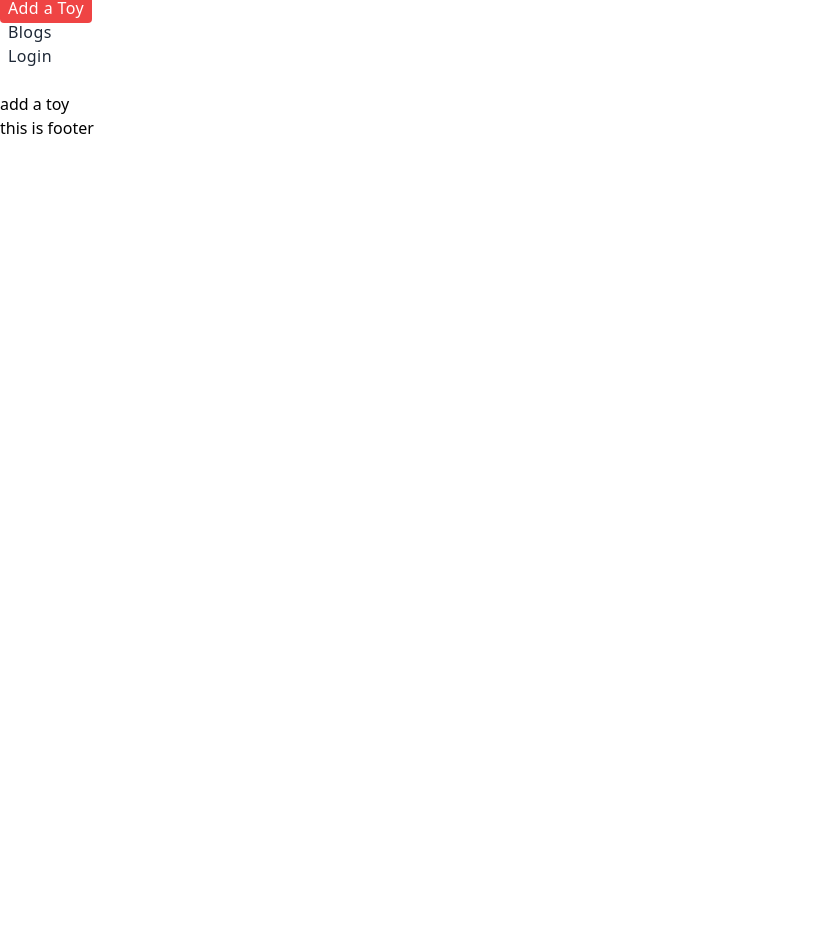
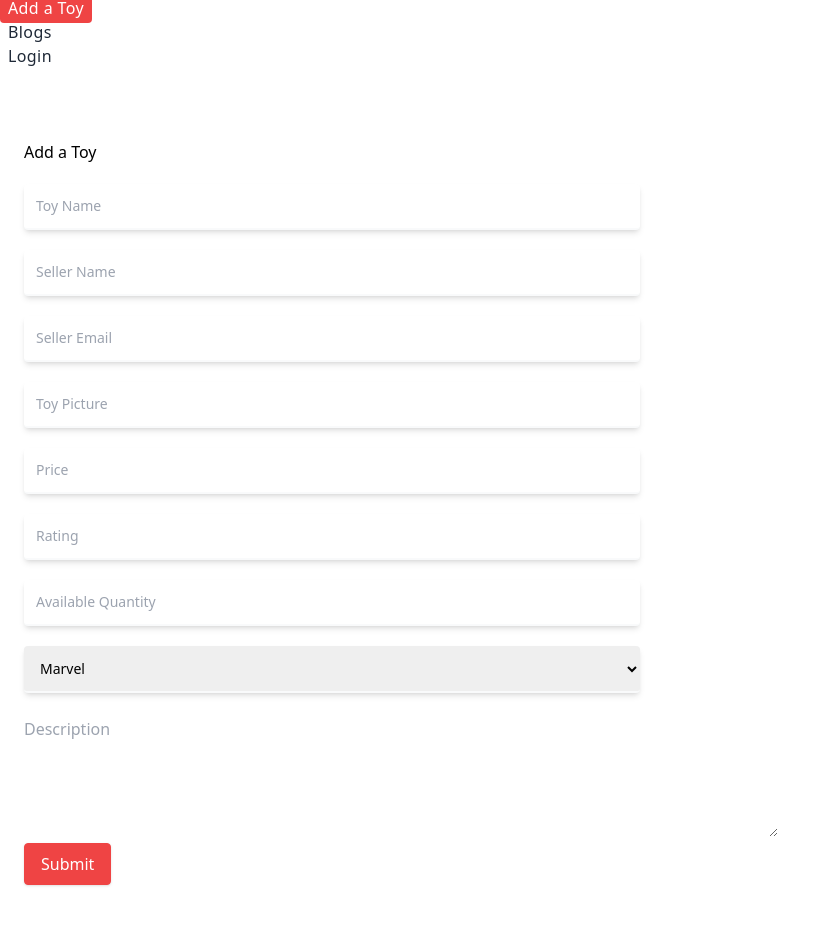
Before and after one commit to MizanPHero/toymarket-client-side, a React (Vite) app: page /addtoy in a window 1280 px wide. Shown: the part 832-1769 px from the top of the page, without its empty margins (0-839 px from the left). Before the commit the page ends 972 px from the top, so only its background shows below. Built offline with nearby package versions, Linux system fonts and the light colour scheme; no server answers.

Commit message:
add toy form created

```diff
--- a/package.json
+++ b/package.json
@@ -21,6 +21,7 @@
     "match-sorter": "^6.3.1",
     "react": "^18.2.0",
     "react-dom": "^18.2.0",
+    "react-hook-form": "^7.43.9",
     "react-router-dom": "^6.11.2",
     "sort-by": "^1.2.0"
   },
--- a/src/Pages/AddToy/AddToy.jsx
+++ b/src/Pages/AddToy/AddToy.jsx
@@ -1,11 +1,134 @@
-import React from 'react';
+import { useContext } from "react";
+import { useForm } from "react-hook-form";
+import { AuthContext } from "../../Provider/AuthProvider";
 
 const AddToy = () => {
-    return (
+  const { user } = useContext(AuthContext);
+
+  const {
+    register,
+    handleSubmit,
+    watch,
+    formState: { errors },
+  } = useForm();
+  const onSubmit = (data) => console.log(data);
+
+  return (
+    <div className="text-center rounded bg-slate-50 my-container">
+      <form onSubmit={handleSubmit(onSubmit)}>
+        <p className="mb-4 text-3xl font-medium text-center text-red-500">
+          Add a Toy
+        </p>
+        {/* register your input into the hook by invoking the "register" function */}
         <div>
-            add a toy
+          <input
+            className="input-style"
+            placeholder="Toy Name"
+            {...register("toyName", { required: true })}
+          />{" "}
+          <br />
+          {errors.toyName && (
+            <span className="ml-4 text-red-500">This field is required</span>
+          )}
         </div>
-    );
+        <div>
+          <input
+            className="input-style"
+            placeholder="Seller Name"
+            {...register("sellerName", { required: true })}
+          />{" "}
+          <br />
+          {errors.sellerName && (
+            <span className="ml-4 text-red-500">This field is required</span>
+          )}
+        </div>
+        <div>
+          <input
+            className="input-style"
+            type="email"
+            value={user?.email}
+            placeholder="Seller Email"
+            {...register("sellerEmail", { required: true })}
+          />{" "}
+          <br />
+          {errors.sellerEmail && (
+            <span className="ml-4 text-red-500">This field is required</span>
+          )}
+        </div>
+        <div>
+          <input
+            className="input-style"
+            placeholder="Toy Picture"
+            {...register("toyPicture", { required: true })}
+          />{" "}
+          <br />
+          {errors.toyPicture && (
+            <span className="ml-4 text-red-500">This field is required</span>
+          )}
+        </div>
+        <div>
+          <input
+            className="input-style"
+            type="number"
+            placeholder="Price"
+            {...register("price", { required: true })}
+          />{" "}
+          <br />
+          {errors.price && (
+            <span className="ml-4 text-red-500">This field is required</span>
+          )}
+        </div>
+        <div>
+          <input
+            className="input-style"
+            type="number"
+            placeholder="Rating"
+            {...register("rating", { required: true })}
+          />{" "}
+          <br />
+          {errors.rating && (
+            <span className="ml-4 text-red-500">This field is required</span>
+          )}
+        </div>
+        <div>
+          <input
+            className="input-style"
+            type="number"
+            placeholder="Available Quantity"
+            {...register("quantity", { required: true })}
+          />{" "}
+          <br />
+          {errors.quantity && (
+            <span className="ml-4 text-red-500">This field is required</span>
+          )}
+        </div>
+
+        <div>
+          <select className="input-style" {...register("subCategory")}>
+            <option value="marvel">Marvel</option>
+            <option value="starWar">Star War</option>
+            <option value="transformers">Transformers</option>
+          </select>
+          {errors.subCategory && (
+            <span className="ml-4 text-red-500">This field is required</span>
+          )}
+        </div>
+        <br />
+
+        <textarea
+          cols={80}
+          rows={5}
+          placeholder="Description"
+          className="w-1/2 p-4"
+          type="text"
+          {...register("description", { required: true })}
+        />
+        <br />
+
+        <input className="mt-5 btn-primary" type="submit" />
+      </form>
+    </div>
+  );
 };
 
 export default AddToy;
--- a/src/Pages/Home/Banner/Banner.jsx
+++ b/src/Pages/Home/Banner/Banner.jsx
@@ -1,4 +1,4 @@
-import React from "react";
+import { Link } from "react-router-dom";
 
 const Banner = () => {
   return (
@@ -16,12 +16,12 @@ const Banner = () => {
               Unleash the power of imagination and embark on thrilling
               adventures with Toy Fusion!
             </p>
-            <a
-              href="#"
+            <Link
+              to={"/alltoys"}
               className="px-4 py-2 text-red-500 bg-transparent border border-red-500 rounded shadow hover:bg-red-500 hover:text-white hover:shadow-lg hover:border-transparent"
             >
               Explore Now
-            </a>
+            </Link>
           </div>
           <div className="justify-center p-8 mt-12 mb-6 ml-0 md:mb-0 md:mt-0 md:ml-12 lg:w-2/3">
             <div className="flex flex-wrap content-center justify-end h-48">
--- a/src/Pages/Shared/NavBar/NavBar.jsx
+++ b/src/Pages/Shared/NavBar/NavBar.jsx
@@ -12,16 +12,6 @@ const NavBar = () => {
       .then((result) => {})
       .catch((error) => console.error(error));
   };
-
-  const DropdownMenu = () => {
-    const [isDropOpen, setDropIsOpen] = useState(false);
-
-    const handleDropdownToggle = () => {
-      setDropIsOpen(!isDropOpen);
-    };
-  };
-
-  console.log(user);
 
   const [isMenuOpen, setIsMenuOpen] = useState(false);
   return (
@@ -150,24 +140,63 @@ const NavBar = () => {
                       </Link>
                     </li>
                     <li>
-                      <Link
+                      <NavLink
+                        to="/alltoys"
+                        className={({ isActive }) =>
+                          isActive ? "active" : "default"
+                        }
+                      >
+                        All Toys
+                      </NavLink>
+                    </li>
+                    <li>
+                      <NavLink
+                        to="/mytoys"
+                        className={({ isActive }) =>
+                          isActive ? "active" : "default"
+                        }
+                      >
+                        My Toys
+                      </NavLink>
+                    </li>
+                    <li>
+                      <NavLink
+                        to="/addtoy"
+                        className={({ isActive }) =>
+                          isActive ? "active" : "default"
+                        }
+                      >
+                        Add a Toy
+                      </NavLink>
+                    </li>
+                    <li>
+                      <NavLink
                         to="/blogs"
-                        className="font-medium tracking-wide text-gray-700 transition-colors duration-200 hover:text-blue-400"
+                        className={({ isActive }) =>
+                          isActive ? "active" : "default"
+                        }
                       >
                         Blogs
-                      </Link>
+                      </NavLink>
                     </li>
-                    {/* <li>
+                    <li>
                       {user ? (
-                          <div className="">
-                            <button onClick={handleLogout} className="mb-4 default">
+                        <div className="flex">
+                          <button onClick={handleLogout} className="default">
                             Sign Out
                           </button>
+                          <div className="relative">
                             <img
-                              className="w-8 h-8 mr-5 rounded-full lg:ml-7"
+                              className="w-8 h-8 mr-5 rounded-full lg:ml-6"
                               src={user?.photoURL}
                               alt=""
                             />
+                            {user?.displayName && (
+                              <span className="absolute top-0 left-0 p-1 text-xs text-center text-white bg-gray-800 rounded opacity-0 min-w-max hover:opacity-100">
+                                {user.displayName}
+                              </span>
+                            )}
+                          </div>
                         </div>
                       ) : (
                         <NavLink
@@ -179,7 +208,7 @@ const NavBar = () => {
                           Login
                         </NavLink>
                       )}
-                      </li> */}
+                    </li>
                   </ul>
                 </nav>
               </div>
--- a/src/index.css
+++ b/src/index.css
@@ -2,18 +2,21 @@
 @tailwind components;
 @tailwind utilities;
 
+.my-container {
+  @apply px-4 py-5 mx-auto sm:max-w-xl md:max-w-full lg:max-w-screen-2xl md:px-24 lg:px-6 lg:py-12;
+}
+.active {
+  @apply px-2 py-1 font-medium tracking-wide text-white transition-colors duration-200 bg-red-500 rounded hover:text-gray-200;
+}
 
-.my-container{
-    @apply px-4 py-5 mx-auto sm:max-w-xl md:max-w-full lg:max-w-screen-2xl md:px-24 lg:px-6 lg:py-12
-  }
-  .active{
-    @apply px-2 py-1 rounded font-medium bg-red-500 tracking-wide text-white transition-colors duration-200 hover:text-gray-200
-  }
+.default {
+  @apply px-2 py-1 font-medium tracking-wide text-gray-800 transition-colors duration-200 rounded hover:text-white hover:bg-red-500;
+}
 
-  .default{
-    @apply px-2 py-1 rounded font-medium tracking-wide text-gray-800 transition-colors duration-200 hover:text-white hover:bg-red-500
-  }
+.btn-primary {
+  @apply px-4 py-2 text-white bg-red-500 border border-red-500 rounded shadow hover:bg-red-600 hover:text-white hover:shadow-lg hover:border-transparent;
+}
 
-  .btn-primary {
-    @apply px-4 py-2 text-white bg-red-500 border border-red-500 rounded shadow hover:bg-red-600 hover:text-white hover:shadow-lg hover:border-transparent
-  }
+.input-style {
+  @apply w-2/4 p-3 mt-5 text-sm border-b-2 rounded shadow-md focus-visible:outline-none focus:border-red-500 pe-12 border-gray-50;
+}
```
Also changed, not shown: 1 other file (tests, documents, lock files or other folders). Lines whose indentation alone changed are shown as unchanged.
